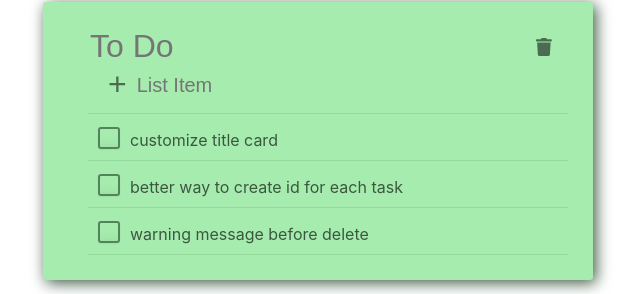
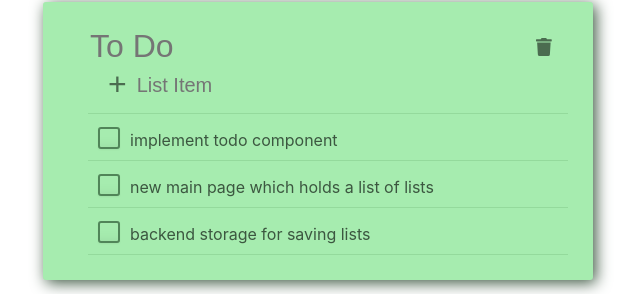
Before and after one commit to IanMFraser/react-to-do-app, a React (Create React App) app: page / in a window 1280 px wide. Shown: the part 98-392 px from the top of the page, without its empty margins (322-962 px from the left). Built offline with nearby package versions, Linux system fonts and the light colour scheme.

Commit message:
id function, custom titles, and confirm before delete

```diff
--- a/src/App.js
+++ b/src/App.js
@@ -9,17 +9,17 @@ const App = () => {
   const [toDos, setToDos] = useState([
     {
       id: 0,
-      items: 'customize title card',
+      items: 'implement todo component',
       isSelected: false
     },
     {
       id: 1,
-      items: 'better way to create id for each task',
+      items: 'new main page which holds a list of lists',
       isSelected: false
     },
     {
       id: 2,
-      items: 'warning message before delete',
+      items: 'backend storage for saving lists',
       isSelected: false
     }
   ]);
```
